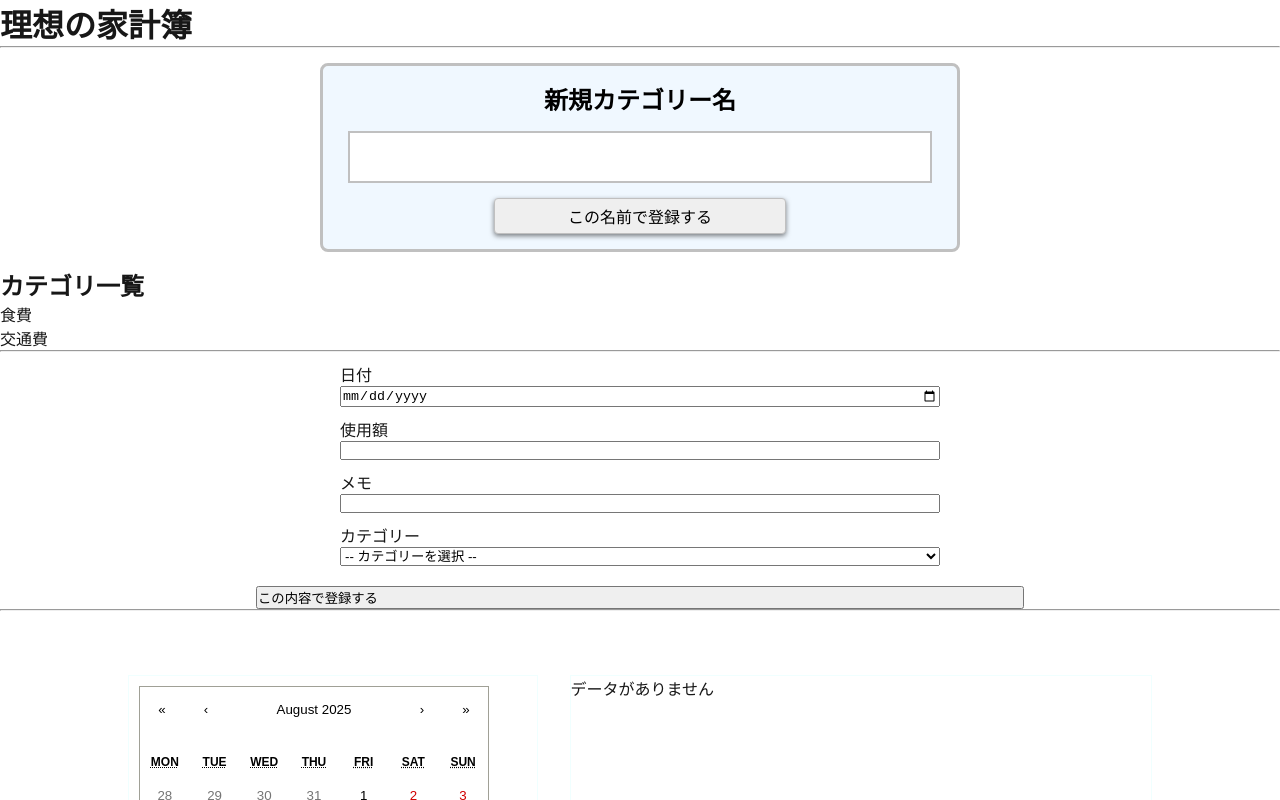
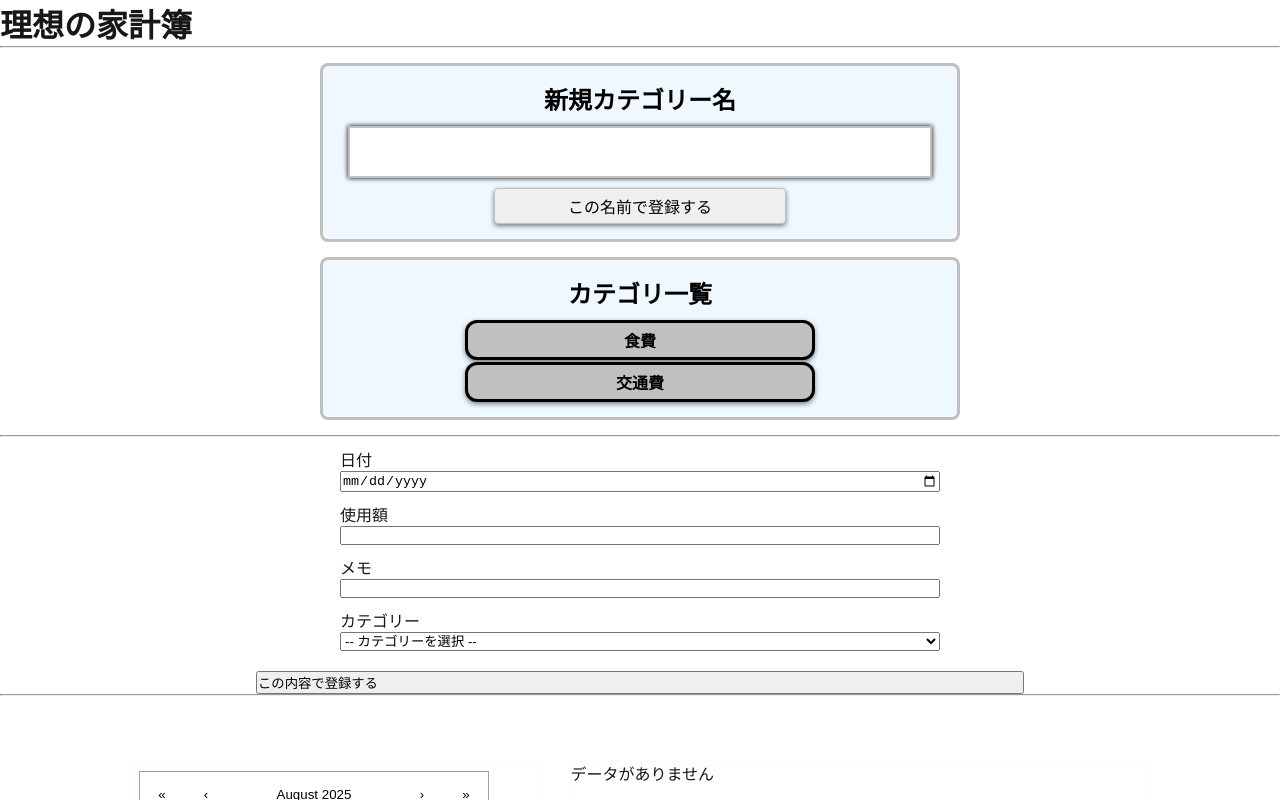
Before and after one commit to Target923/simple-household-account-book, a Next.js app: page / in a window 1280 px wide. Shown: the top 800 px of the page. Built offline with nearby package versions, Linux system fonts and the light colour scheme.

Commit message:
add style categoryList

```diff
--- a/app/components/CategoryForm.js
+++ b/app/components/CategoryForm.js
@@ -56,13 +56,19 @@ export default function CategoryForm({ categories, setCategories }) {
                     onClick={handleClick}
                 >この名前で登録する</button>
             </div>
-
-            <h2>カテゴリ一覧</h2>
-            <ul>
-                {categories.map((category) => (
-                    <li key={category.id}>{category.name}</li>
-                ))}
-            </ul>
+            <div className={styles.categoryList}>
+                <h2>カテゴリ一覧</h2>
+                <ul className={styles.categoriesName}>
+                    {categories.map((category) => (
+                        <li
+                            className={styles.categoryName}
+                            key={category.id}
+                        >
+                            {category.name}
+                        </li>
+                    ))}
+                </ul>
+            </div>
         </div>
     );
 }
--- a/app/components/CategoryForm.module.css
+++ b/app/components/CategoryForm.module.css
@@ -11,7 +11,7 @@
     margin-left: auto;
     margin-right: auto;
     width: 50vw;
-    gap: 15px;
+    gap: 10px;
 
     background-color: aliceblue;
     padding: 15px 25px;
@@ -33,6 +33,7 @@
     text-align: center;
     padding: 10px;
     border: 2px solid silver;
+    box-shadow: 0 0 5px rgba(0, 0, 0, 1);
 }
 
 .inputSection button {
@@ -45,3 +46,45 @@
     border-radius: 4px;
     box-shadow: 0 2px 5px rgba(0, 0, 0, 0.5);
 }
+
+.categoryList {
+    display: flex;
+    flex-direction: column;
+    width: 50%;
+    margin-left: auto;
+    margin-right: auto;
+    margin-bottom: 15px;
+    font-size: 1rem;
+    text-align: center;
+    color: black;
+    padding: 25px;
+    gap: 10px;
+
+    background-color: aliceblue;
+    padding: 15px 25px;
+    border-radius: 8px;
+    border: 3px solid silver;
+    box-shadow: 0 4px 5px rgba(255, 255, 255, 0.5);
+}
+
+.categoriesName {
+    color: black;
+    font-weight: bold;
+    list-style-type: none;
+
+    width: 100%;
+    display: flex;
+    flex-direction: column;
+    margin-left: auto;
+    margin-right: auto;
+    padding: 0 20%;
+    gap: 2px
+}
+
+.categoryName {
+    background-color: silver;
+    padding: 5px 25px;
+    border-radius: 12px;
+    border: 3px solid black;
+    box-shadow: 0 2px 5px rgba(0, 0, 0, 0.5);
+}
```
Also changed, not shown: 1 other file (tests, documents, lock files or other folders).
